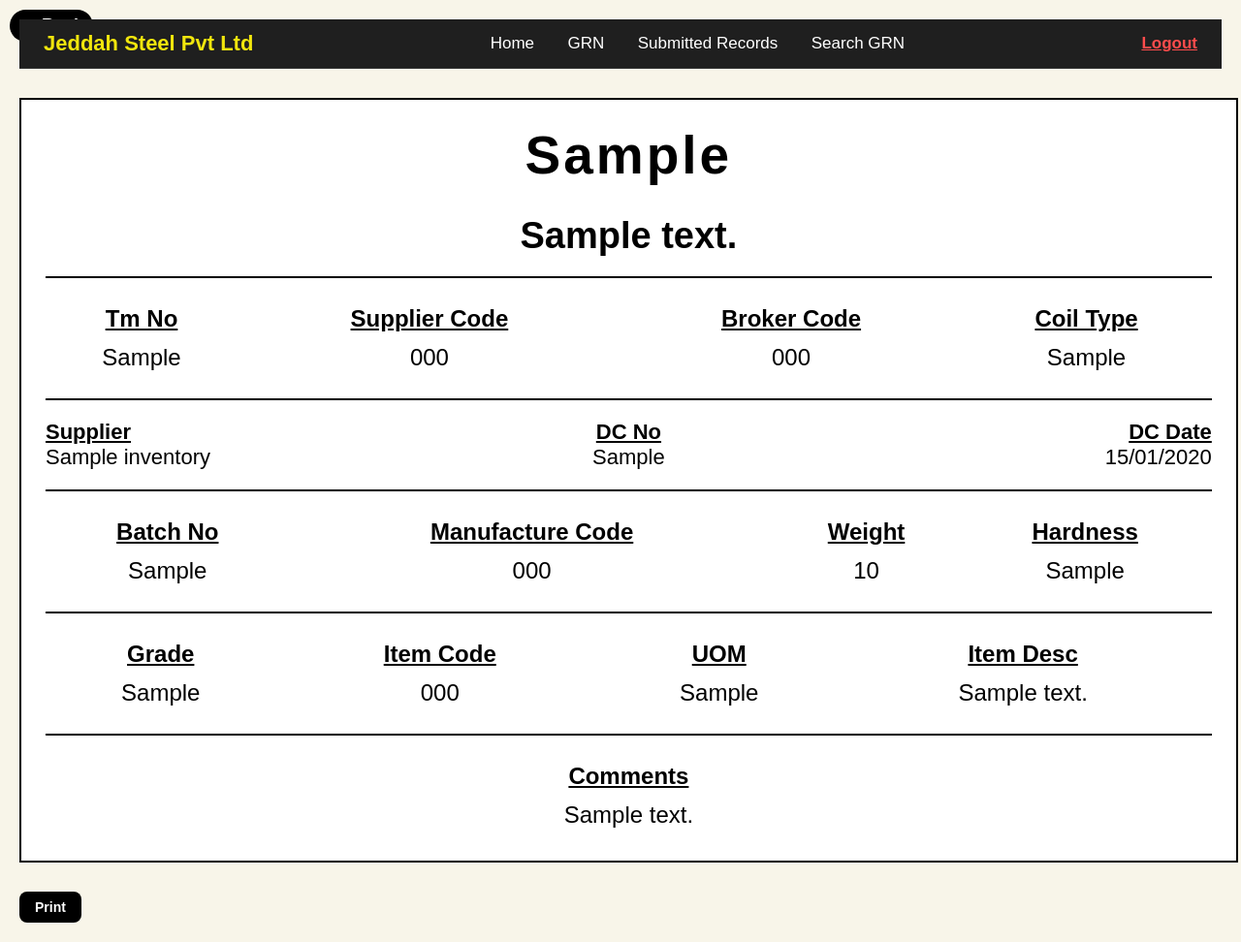
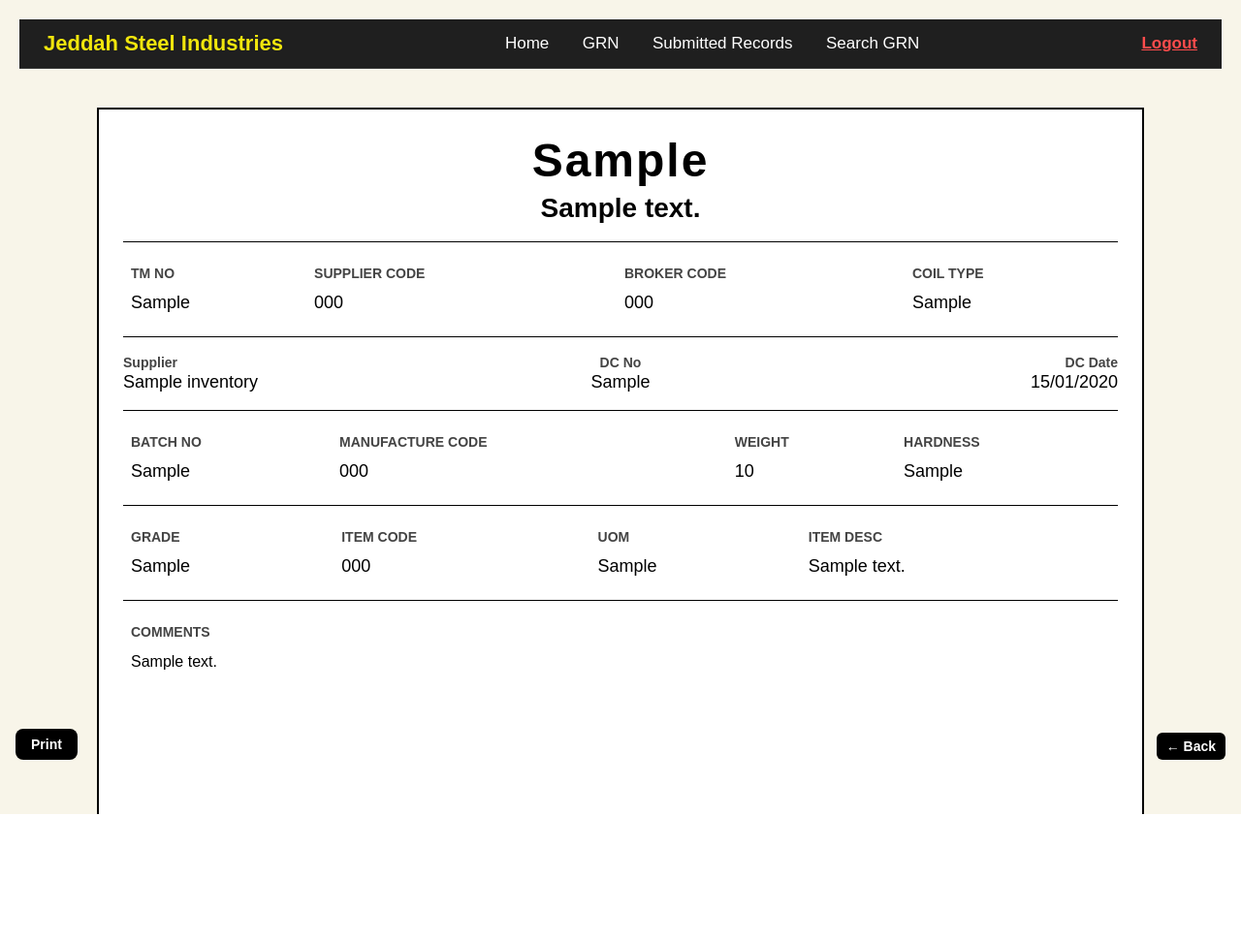
Before and after one commit to AbdulRehman27604/JSinv., a Flask app: a page that uses templates/layout.html in a window 1280 px wide. Shown: the whole page at 97% size. After the commit the page ends 840 px from the top, so only its background shows below. Run offline with Flask 3, Linux system fonts and the light colour scheme; tables that the repository leaves empty hold one stand-in row (values such as "Sample post").

Commit message:
changes to deploy

```diff
--- a/app.py
+++ b/app.py
@@ -1,4 +1,5 @@
 import re
+import os
 from flask import Flask, render_template, request, redirect
 from flask_sqlalchemy import SQLAlchemy
 from datetime import datetime
@@ -6,8 +7,11 @@ from collections import defaultdict
 from flask import jsonify
 
 app = Flask(__name__)
-#app.config['SQLALCHEMY_DATABASE_URI'] = 'mysql+pymysql://root:Stack2764@localhost/Tracker'
-app.config['SQLALCHEMY_DATABASE_URI'] = 'postgresql://arzdb_user:oHoZ2bnCH5c6hxJFs4F32dQXwpppk2Qm@dpg-d58cpfur433s73f6ml3g-a.oregon-postgres.render.com/arzdb'
+app.config['SQLALCHEMY_DATABASE_URI'] = 'mysql+pymysql://root:Stack2764@localhost/Tracker'
+app.config['SQLALCHEMY_DATABASE_URI'] = os.environ.get(
+    "DATABASE_URL",
+    "sqlite:///local.db"
+)
 app.secret_key = "secret123"
 db = SQLAlchemy(app)
 
--- a/requirements.txt
+++ b/requirements.txt
@@ -1,3 +1,4 @@
 Flask
 Flask-SQLAlchemy
 gunicorn
+psycopg2
--- a/templates/job_sheet.html
+++ b/templates/job_sheet.html
@@ -1,52 +1,69 @@
 {% extends "layout.html" %}
 {% block content %}
 
-
-
 <style>
-    body {
+    /* LOCK PAGE TO ONE VIEWPORT */
+    html, body {
+        height: 100vh;
+        margin: 0;
+        overflow: hidden;
         background: #F8F5E9;
         font-family: Arial, Helvetica, sans-serif;
-        padding: 20px;
         color: #000;
     }
 
+    /* PAGE WRAPPER */
+    .page-wrapper {
+        height: 100vh;
+        display: flex;
+        justify-content: center;
+        align-items: center;
+        padding: 20px;
+        box-sizing: border-box;
+    }
+
+    /* MAIN SHEET */
     .sheet-container {
-        width: 97%;
+        width: 90%;
+        max-width: 1200px;
+        height: 100%;
+        max-height: 100%;
         border: 2px solid black;
         padding: 25px;
-        margin-top: 30px;
         background: white;
+        overflow: hidden; /* enforce one page */
+        box-sizing: border-box;
     }
 
+    /* TITLES */
     .serial {
-        font-size: 55px;
-        font-weight: bold;
+        font-size: 48px;
+        font-weight: 700;
         text-align: center;
-        margin-bottom: 30px;
-        letter-spacing: 3px;
+        letter-spacing: 2px;
+        margin-bottom: 6px;
     }
 
     .coil-desc {
-        font-size: 38px;
-        font-weight: bold;
+        font-size: 28px;
+        font-weight: 600;
         text-align: center;
-        margin-bottom: 20px;
+        margin-bottom: 18px;
     }
 
+    /* SECTION DIVIDER */
     .line {
-        width: 100%;
-        height: 2px;
-        background: black;
-        margin: 20px 0;
+        height: 1px;
+        background: #000;
+        margin: 18px 0;
     }
 
+    /* INFO ROW */
     .row {
         display: flex;
         justify-content: space-between;
-        width: 100%;
-        font-size: 22px;
-        margin: 6px 0;
+        font-size: 18px;
+        margin: 10px 0;
     }
 
     .row div {
@@ -57,30 +74,56 @@
     .row div:nth-child(3) { text-align: right; }
 
     .title {
-        font-weight: bold;
-        text-decoration: underline;
+        font-size: 14px;
+        font-weight: 600;
+        color: #444;
+        display: block;
+        margin-bottom: 2px;
     }
 
+    /* TABLES */
     table {
         width: 100%;
-        margin-top: 20px;
-        font-size: 24px;
+        margin-top: 10px;
+        font-size: 18px;
         border-collapse: collapse;
-        text-align: center;
     }
 
-    td {
-        padding: 8px 0;
+    th, td {
+        padding: 6px 8px;
     }
 
+    th {
+        text-align: left;
+    }
+
+    /* TABLE HEADERS */
     .col-title {
-        font-weight: bold;
-        text-decoration: underline;
-        padding-bottom: 4px;
+        font-size: 14px;
+        font-weight: 600;
+        text-transform: uppercase;
+        color: #444;
         white-space: nowrap;
     }
 
-    button {
+    /* TABLE VALUES */
+    table tr:nth-child(2) td {
+        font-weight: 500;
+        color: #000;
+    }
+
+    /* COMMENTS */
+    table.comments td {
+        text-align: left;
+        font-size: 16px;
+        line-height: 1.4;
+    }
+
+    /* PRINT BUTTON */
+    .printbutton {
+        position: fixed;
+        bottom: 16px;
+        left: 16px;
         padding: 8px 16px;
         border-radius: 8px;
         border: none;
@@ -89,48 +132,50 @@
         font-size: 14px;
         font-weight: bold;
         cursor: pointer;
-        margin-top: 30px;
+        z-index: 1000;
     }
 
+    /* BACK BUTTON */
     .back-btn {
+        all: unset;
+        position: fixed;
+        bottom: 16px;
+        right: 16px;
         background: black;
-        position: fixed;
-        top: 10px;
-        left: 10px;
+        color: white;
         padding: 6px 10px;
-        font-size: 18px;
+        font-size: 14px;
+        font-weight: bold;
+        border-radius: 6px;
         cursor: pointer;
-        color: white;
-        width: auto;
-        margin: 0;
-        border-radius: 999px;
+        z-index: 1000;
     }
 
+    /* PRINT CLEANUP */
     @media print {
-        button,
+        .printbutton,
         .back-btn {
-            display: none;
+            display: none !important;
         }
     }
 </style>
 
+<div class="page-wrapper">
     <div class="sheet-container">
 
-    <!-- SERIAL NUMBER -->
+        <!-- SERIAL -->
         <div class="serial">{{ r.serial_num }}</div>
-
-    <!-- ITEM DESCRIPTION (main title) -->
         <div class="coil-desc">{{ r.item_desc }}</div>
 
         <div class="line"></div>
 
-    <!-- TM / SUPPLIER CODE / BROKER CODE / COIL TYPE -->
+        <!-- TM / SUPPLIER / BROKER / COIL -->
         <table>
             <tr>
-            <td class="col-title">Tm No</td>
-            <td class="col-title">Supplier Code</td>
-            <td class="col-title">Broker Code</td>
-            <td class="col-title">Coil Type</td>
+                <th class="col-title">Tm No</th>
+                <th class="col-title">Supplier Code</th>
+                <th class="col-title">Broker Code</th>
+                <th class="col-title">Coil Type</th>
             </tr>
             <tr>
                 <td>{{ r.job_num }}</td>
@@ -142,33 +187,31 @@
 
         <div class="line"></div>
 
-    <!-- SUPPLIER / DC NO / DATE -->
+        <!-- SUPPLIER / DC / DATE -->
         <div class="row">
             <div>
-            <span class="title">Supplier</span><br>
+                <span class="title">Supplier</span>
                 {{ r.supplier_name }}
             </div>
-
             <div>
-            <span class="title">DC No</span><br>
+                <span class="title">DC No</span>
                 {{ r.dc_num }}
             </div>
-
             <div>
-            <span class="title">DC Date</span><br>
+                <span class="title">DC Date</span>
                 {{ r.date_time.strftime('%d/%m/%Y') }}
             </div>
         </div>
 
         <div class="line"></div>
 
-    <!-- BATCH / MANUF CODE / WEIGHT / HARDNESS -->
+        <!-- BATCH / MANUF / WEIGHT / HARDNESS -->
         <table>
             <tr>
-            <td class="col-title">Batch No</td>
-            <td class="col-title">Manufacture Code</td>
-            <td class="col-title">Weight</td>
-            <td class="col-title">Hardness</td>
+                <th class="col-title">Batch No</th>
+                <th class="col-title">Manufacture Code</th>
+                <th class="col-title">Weight</th>
+                <th class="col-title">Hardness</th>
             </tr>
             <tr>
                 <td>{{ r.batchNo }}</td>
@@ -180,13 +223,13 @@
 
         <div class="line"></div>
 
-    <!-- GRADE / ITEM CODE / UOM / ITEM DESC -->
+        <!-- GRADE / ITEM / UOM -->
         <table>
             <tr>
-            <td class="col-title">Grade</td>
-            <td class="col-title">Item Code</td>
-            <td class="col-title">UOM</td>
-            <td class="col-title">Item Desc</td>
+                <th class="col-title">Grade</th>
+                <th class="col-title">Item Code</th>
+                <th class="col-title">UOM</th>
+                <th class="col-title">Item Desc</th>
             </tr>
             <tr>
                 <td>{{ r.grade }}</td>
@@ -199,9 +242,9 @@
         <div class="line"></div>
 
         <!-- COMMENTS -->
-    <table>
+        <table class="comments">
             <tr>
-            <td class="col-title">Comments</td>
+                <th class="col-title">Comments</th>
             </tr>
             <tr>
                 <td>{{ r.comments }}</td>
@@ -209,7 +252,9 @@
         </table>
 
     </div>
+</div>
 
-<button onclick="window.print()">Print</button>
+<button class="printbutton" onclick="window.print()">Print</button>
 <button class="back-btn" onclick="window.location.href='{{ url_for('records_page') }}'">← Back</button>
+
 {% endblock %}
--- a/templates/layout.html
+++ b/templates/layout.html
@@ -177,7 +177,7 @@
 <body>
 
 <nav class="navbar">
-  <div class="nav-left"><span class="brand">Jeddah Steel Pvt Ltd</span></div>
+  <div class="nav-left"><span class="brand">Jeddah Steel Industries</span></div>
 
   <div class="nav-center">
     <a href="/home">Home</a>
```
Also changed, not shown: templates/main.html (+47 -0 lines), instance/local.db (added). Lines whose indentation alone changed are shown as unchanged.
